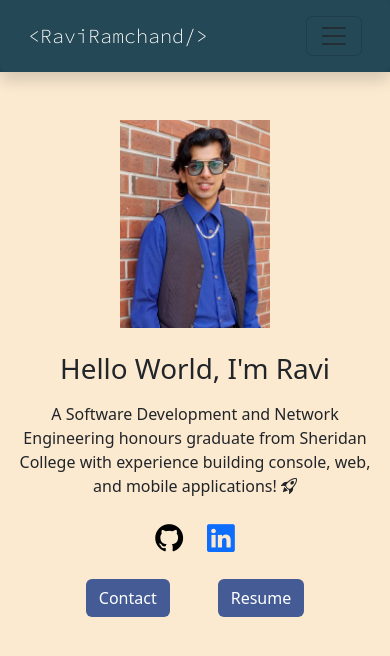
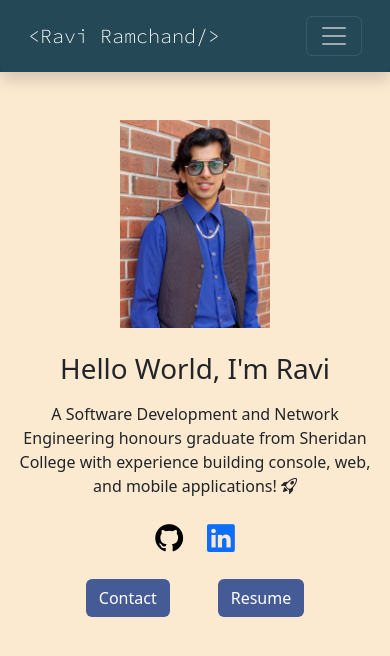
Before and after one commit to RaviRamchand/portfolio, a React (Create React App) app: page / in a window 390 px wide. Shown: the top 656 px of the page. Built offline with nearby package versions, Linux system fonts and the light colour scheme.

Commit message:
added favicon and modified hamburger colour

```diff
--- a/src/Header.js
+++ b/src/Header.js
@@ -5,9 +5,9 @@ import './style.css'
 function Header() {
     return (
         <div className="header-background">
-            <nav className="navbar navbar-expand-lg shadow p-3 mb-4 rounded">
+            <nav className="navbar navbar-expand-lg shadow p-3 mb-4 rounded navbar-dark">
                 <div className="container-fluid">
-                    <a className="navbar-brand source-code-pro header-colour" href="/">&lt;RaviRamchand/&gt;</a>
+                    <a className="navbar-brand source-code-pro header-colour" href="/">&lt;Ravi Ramchand/&gt;</a>
                     <button className="navbar-toggler" type="button" data-bs-toggle="collapse" data-bs-target="#navbarNavDropdown" aria-controls="navbarNavDropdown" aria-expanded="false" aria-label="Toggle navigation">
                         <span className="navbar-toggler-icon"></span>
                     </button>
```
Also changed, not shown: 1 other file (tests, documents, lock files or other folders).
